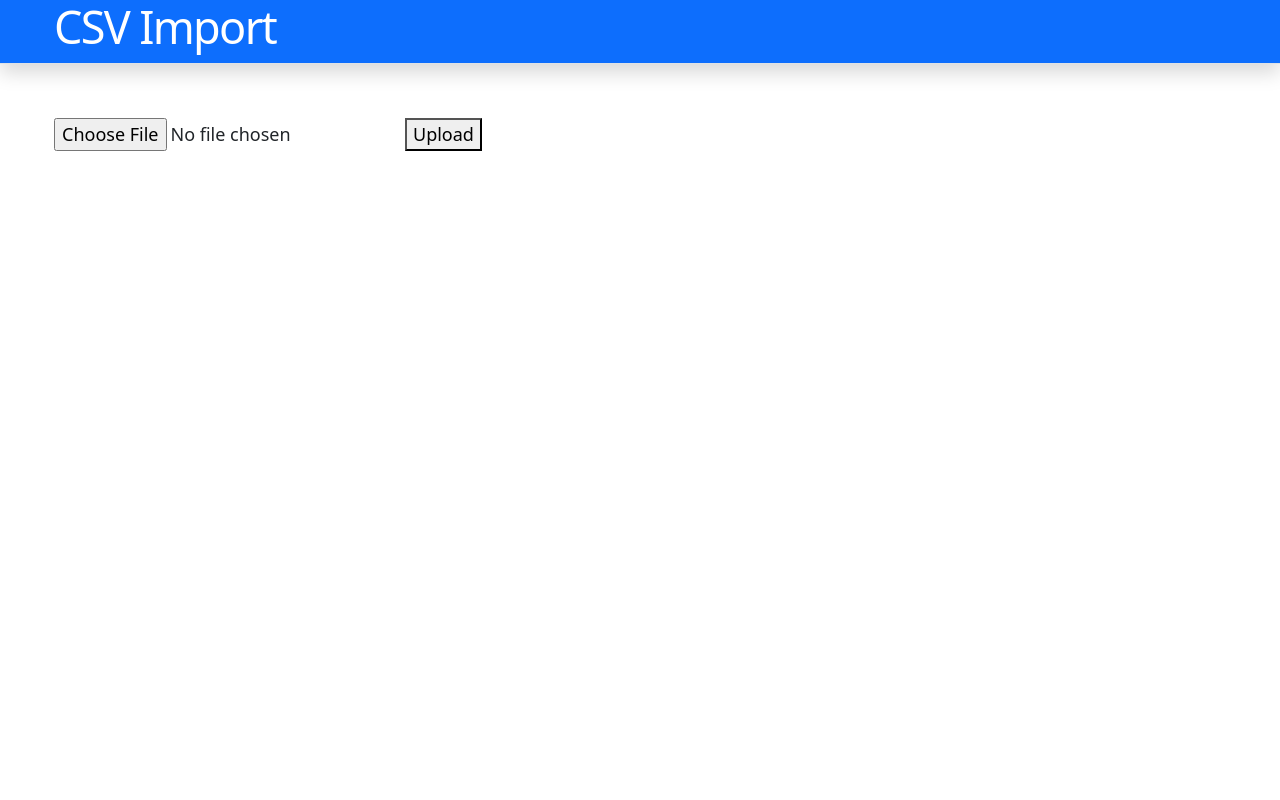
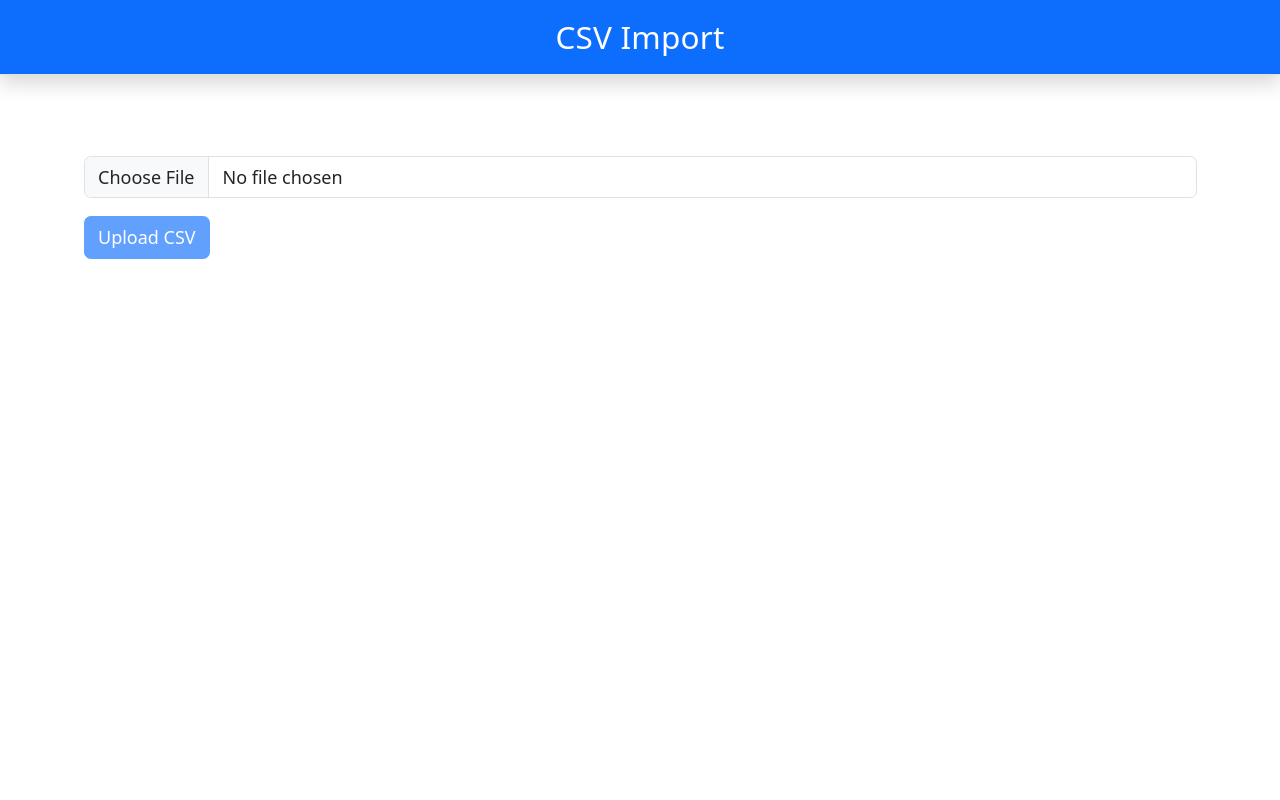
Before and after one commit to Erol-Mehmed/lexis-solutions-task, a React (Vite) app in the folder frontend/: page / in a window 1280 px wide. Shown: the top 800 px of the page. Built offline with nearby package versions, Linux system fonts and the light colour scheme.

Commit message:
Refactor Header component and enhance ImportUploader with progress tracking and error handling

```diff
--- a/frontend/src/components/ImportUploader.tsx
+++ b/frontend/src/components/ImportUploader.tsx
@@ -1,37 +1,95 @@
 import { useState } from "react";
-import { useImportStatus } from "../hooks/useImportStatus.ts";
-import { uploadCSV } from "../api/imports.ts";
+import { useImportStatus } from "../hooks/useImportStatus";
+import { uploadCSV } from "../api/imports";
 
 export default function ImportUploader() {
-  const [jobId, setJobId] = useState(null);
+  const [jobId, setJobId] = useState<number | null>(null);
   const [file, setFile] = useState<File | null>(null);
 
-  const { data } = useImportStatus(jobId);
+  const { data, isLoading, error } = useImportStatus(jobId);
 
   const handleUpload = async () => {
     if (!file) return;
 
     const res = await uploadCSV(file);
     setJobId(res.id);
+    setFile(null); // reset after upload
   };
 
+  const progress =
+    data?.total_rows && data.total_rows > 0
+      ? (data.processed_rows / data.total_rows) * 100
+      : 0;
+
+  const isProcessing =
+    data?.status === "processing" || data?.status === "pending";
+
   return (
-    <div>
+    <div className="container mt-4">
+      {/* Upload */}
+      <div className="mb-3">
         <input
           type="file"
-        onChange={(e) => setFile(e.target.files?.[0] ?? null)}
+          className="form-control"
+          onChange={(e) => {
+            const selectedFile = e.target.files?.[0] ?? null;
+            setFile(selectedFile);
+            setJobId(null);
+          }}
         />
+      </div>
 
-      <button onClick={handleUpload}>Upload</button>
+      <button
+        onClick={handleUpload}
+        disabled={!file || isProcessing}
+        className="btn btn-primary"
+      >
+        Upload CSV
+      </button>
 
+      {/* Loading spinner */}
+      {isLoading && <div className="mt-3 spinner-border" role="status" />}
+
+      {/* Error */}
+      {error && <p className="text-danger mt-3">Something went wrong</p>}
+
+      {/* Status */}
       {data && (
-        <div>
-          <p>Status: {data.status}</p>
+        <div className="mt-4">
+          <p className="fw-semibold">Status: {data.status}</p>
+
+          {/* Progress container */}
+          <div className="bg-light-subtle shadow-sm border border-gray-200 rounded p-3">
+            {/* Progress text */}
             <p>
               Progress: {data.processed_rows} / {data.total_rows}
             </p>
+
+            {/* Progress bar */}
+            <div className="progress mt-3">
+              <div
+                className="progress-bar"
+                role="progressbar"
+                style={{ width: `${progress}%` }}
+              >
+                {Math.round(progress)}%
+              </div>
+            </div>
+          </div>
+
+          {/* Completed summary */}
+          {data.status === "completed" && (
+            <div className="mt-4">
+              <p>Total: {data.total_rows}</p>
               <p>Success: {data.success_rows}</p>
               <p>Failed: {data.failed_rows}</p>
+            </div>
+          )}
+
+          {/* Failed state */}
+          {data.status === "failed" && (
+            <p className="text-danger mt-3">Import failed</p>
+          )}
         </div>
       )}
     </div>
--- a/frontend/src/components/layout/Header.tsx
+++ b/frontend/src/components/layout/Header.tsx
@@ -1,13 +1,11 @@
 "use client";
-
-import Container from "./Container";
 
 export default function Header() {
   return (
-    <header className="bg-primary shadow text-white border-bottom">
-      <Container>
-        <h1>CSV Import</h1>
-      </Container>
+    <header className="bg-primary shadow text-white border-bottom text-center py-3">
+      <h1 className="m-0 fs-3">
+        CSV Import
+      </h1>
     </header>
   );
 }
--- a/frontend/src/index.scss
+++ b/frontend/src/index.scss
@@ -8,25 +8,34 @@
   --accent-bg: rgba(170, 59, 255, 0.1);
   --accent-border: rgba(170, 59, 255, 0.5);
   --social-bg: rgba(244, 243, 236, 0.5);
+
+  /* shadows stay in px */
   --shadow:
-    rgba(0, 0, 0, 0.1) 0 10px 15px -3px, rgba(0, 0, 0, 0.05) 0 4px 6px -2px;
+    rgba(0, 0, 0, 0.1) 0 0.625rem 0.9375rem -0.1875rem,
+    rgba(0, 0, 0, 0.05) 0 0.25rem 0.375rem -0.125rem;
 
   --sans: system-ui, "Segoe UI", Roboto, sans-serif;
   --heading: system-ui, "Segoe UI", Roboto, sans-serif;
   --mono: ui-monospace, Consolas, monospace;
 
-  font: 18px/145% var(--sans);
+  /* 18px → 1.125rem */
+  font: 1.125rem / 1.45 var(--sans);
+
+  /* 0.18px → keep px (too small to matter in rem) */
   letter-spacing: 0.18px;
+
   color-scheme: light dark;
   color: var(--text);
   background: var(--bg);
+
   font-synthesis: none;
   text-rendering: optimizeLegibility;
   -webkit-font-smoothing: antialiased;
   -moz-osx-font-smoothing: grayscale;
 
-  @media (max-width: 1024px) {
-    font-size: 16px;
+  @media (max-width: 64rem) {
+    /* 1024px → 64rem */
+    font-size: 1rem; /* 16px */
   }
 }
 
@@ -34,31 +43,6 @@ body {
   margin: 0;
 }
 
-h1,
-h2 {
-  font-family: var(--heading), serif;
-  font-weight: 500;
-  color: var(--text-h);
-}
-
-h1 {
-  font-size: 56px;
-  letter-spacing: -1.68px;
-  margin: 32px 0;
-  @media (max-width: 1024px) {
-    font-size: 36px;
-    margin: 20px 0;
-  }
-}
-h2 {
-  font-size: 24px;
-  line-height: 118%;
-  letter-spacing: -0.24px;
-  margin: 0 0 8px;
-  @media (max-width: 1024px) {
-    font-size: 20px;
-  }
-}
 p {
   margin: 0;
 }
```
Lines whose indentation alone changed are shown as unchanged.
